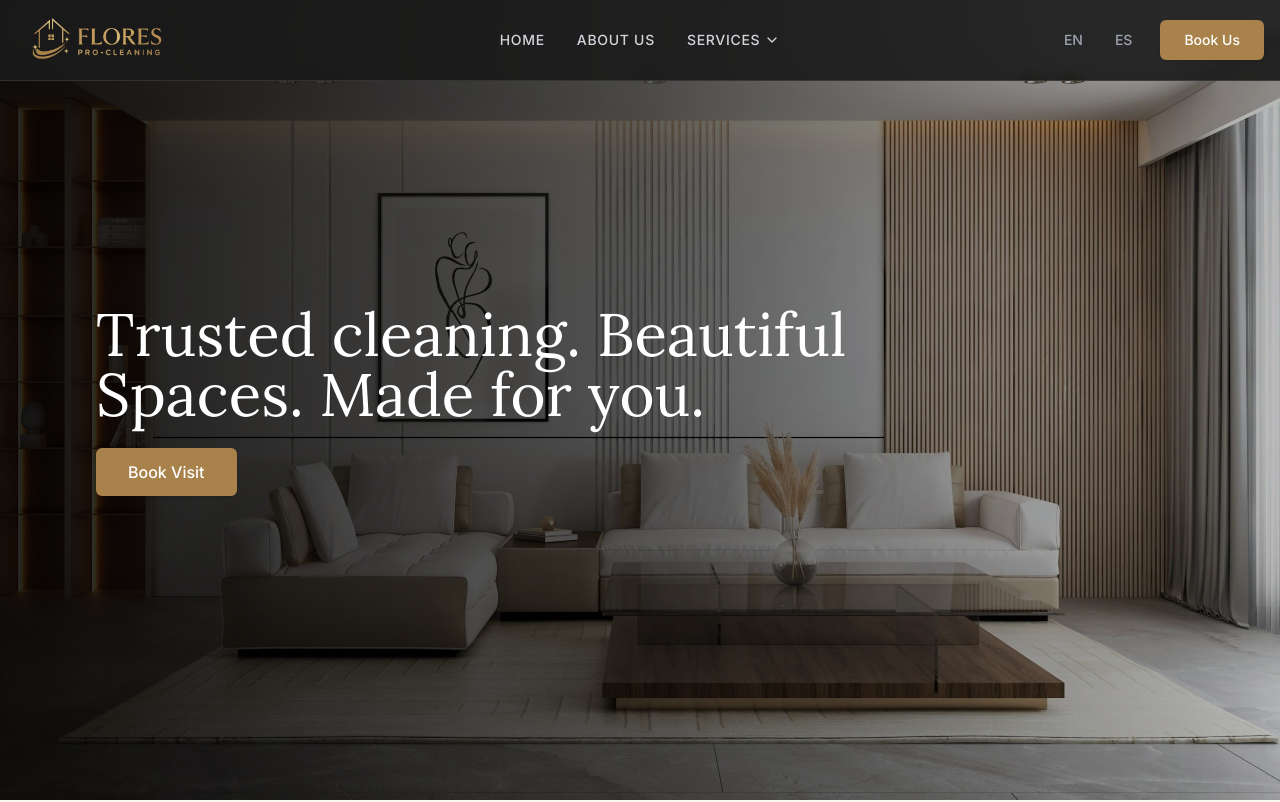
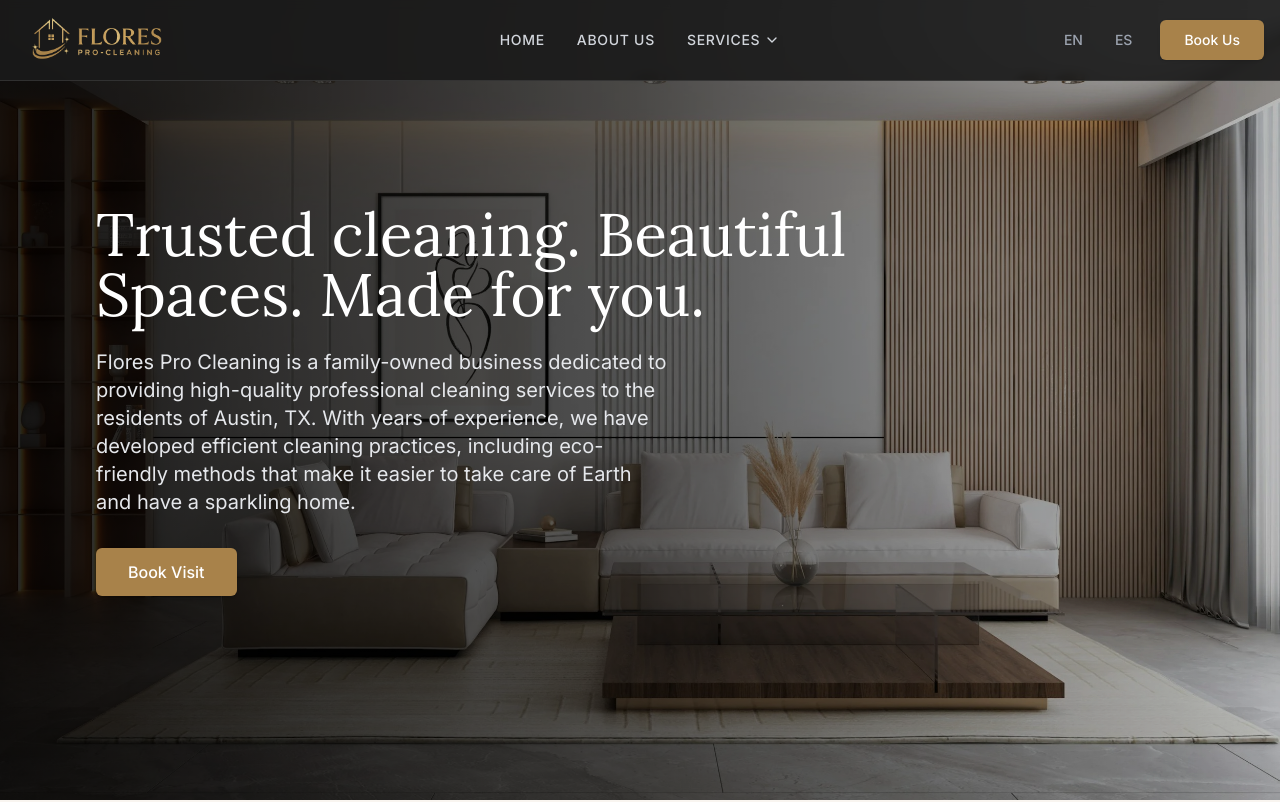
Before and after one commit to Arcanica11/Flores-Pro-Cleaning, a Next.js app: page / in a window 1280 px wide. Shown: the top 802 px of the page. Built offline with nearby package versions, Linux system fonts and the light colour scheme.

Commit message:
hero fix

```diff
--- a/src/app/page.tsx
+++ b/src/app/page.tsx
@@ -1,4 +1,4 @@
-// RUTA: src/app/[lang]/page.tsx (SOLO SE AÑADE LA PROP subtitle)
+// RUTA: src/app/[lang]/page.tsx (COMPLETO - PASAR 'lang' A HERO)
 
 import { getDictionary } from '@/lib/dictionary';
 import Hero from '@/components/sections/Hero';
@@ -7,19 +7,29 @@ import Process from '@/components/sections/Process';
 import FinalCTA from '@/components/sections/FinalCTA';
 import WhyUs from '@/components/sections/WhyUs';
 import ServicesSection from '@/components/sections/ServicesSection';
+import type { Locale } from '@/i18n.config'; // Importar Locale
 
-export default async function Home({ params: { lang } }: { params: { lang: 'es' | 'en' } }) {
+export default async function Home({ params: { lang } }: { params: { lang: Locale } }) { // Usar Locale
   const dict = await getDictionary(lang);
+
+  const heroData = dict?.hero;
+  const whyUsData = dict?.why_us;
+  const servicesSectionData = dict?.services_section;
+  const processData = dict?.process;
+  const testimonialData = dict?.testimonial;
+  const ctaData = dict?.cta;
 
   return (
     <main>
-      {/* FIX: Pasar el subtítulo al componente Hero */}
-      <Hero lang={lang} title={dict.hero.title} />
-      <WhyUs lang={lang} dictionary={dict.why_us} />
-      <ServicesSection lang={lang} dictionary={dict.services_section} />
-      <Process lang={lang} dictionary={dict.process} />
-      <Testimonial lang={lang} dictionary={dict.testimonial} />
-      <FinalCTA lang={lang} dictionary={dict.cta} />
+      {/* FIX: Pasar 'lang', 'title' y 'subtitle' */}
+      <Hero lang={lang} title={heroData?.title} subtitle={heroData?.subtitle} />
+
+      {/* Renderizar otras secciones de forma segura */}
+      {whyUsData && <WhyUs lang={lang} dictionary={whyUsData} />}
+      {servicesSectionData && <ServicesSection lang={lang} dictionary={servicesSectionData} />}
+      {processData && <Process lang={lang} dictionary={processData} />}
+      {testimonialData && <Testimonial lang={lang} dictionary={testimonialData} />}
+      {ctaData && <FinalCTA lang={lang} dictionary={ctaData} />}
     </main>
   );
 }
--- a/src/components/sections/Hero.tsx
+++ b/src/components/sections/Hero.tsx
@@ -1,17 +1,18 @@
-// RUTA: src/components/sections/Hero.tsx (RESTAURADO DISEÑO OSCURO + CORRECCIÓN CARGA)
+// RUTA: src/components/sections/Hero.tsx (COMPLETO - CORREGIDO PARA COINCIDIR CON page.tsx)
 'use client';
 
 import { motion, Variants } from 'framer-motion';
 import Image from 'next/image';
 import Link from 'next/link';
+import type { Locale } from '@/i18n.config'; // Asumimos que lang vendrá con page.tsx
 import { useEffect, useState } from 'react';
-import type { Locale } from '@/i18n.config'; // Asegúrate que esta ruta sea correcta
 
-// NOTE: Volver a la definición de props original
+// FIX: Las props deben coincidir con CÓMO las envía page.tsx
+// page.tsx envía: title, subtitle. También añadimos lang.
 type HeroProps = {
-  lang: Locale; // Añadir lang para el botón
+  lang: Locale;
   title: string | undefined;
-  subtitle?: string | undefined; // Hacerlos opcionales por si acaso
+  subtitle?: string | undefined;
 };
 
 // --- Animaciones ---
@@ -20,7 +21,7 @@ const containerVariants: Variants = {
     visible: {
         opacity: 1,
         transition: {
-            staggerChildren: 0.05, // Letra por letra
+            staggerChildren: 0.05,
             delayChildren: 0.2,
         },
     },
@@ -67,23 +68,23 @@ const buttonVariants: Variants = {
 // --- Fin Animaciones ---
 
 
+// FIX: Recibir lang, title, y subtitle directamente
 export default function Hero({ lang, title: initialTitle, subtitle: initialSubtitle }: HeroProps) {
-  // Estado local para manejar textos
+
+  // Estado local para manejar textos y evitar fallbacks visibles
   const [heroTitle, setHeroTitle] = useState(" ");
   const [heroSubtitle, setHeroSubtitle] = useState<string | undefined>(undefined);
 
   // Actualizar estado local cuando las props cambien
   useEffect(() => {
-    setHeroTitle(initialTitle ?? " ");
-    setHeroSubtitle(initialSubtitle);
+    setHeroTitle(initialTitle ?? " "); // Usar prop 'initialTitle'
+    setHeroSubtitle(initialSubtitle); // Usar prop 'initialSubtitle'
   }, [initialTitle, initialSubtitle]);
 
-  // Texto y enlace del botón
+  // Texto y enlace del botón (usa 'lang')
   const buttonText = lang === 'es' ? 'Agendar Visita' : 'Book Visit';
   const buttonLink = `/${lang}/agendar-visita`;
 
-  // Dividir título (usando estado local)
-  // FIX: Asegurarse que title sea string antes de split
   const words = typeof heroTitle === 'string' ? heroTitle.split(' ') : [];
 
   return (
@@ -94,7 +95,7 @@ export default function Hero({ lang, title: initialTitle, subtitle: initialSubti
         alt="Flores Pro-Cleaning Hero Background"
         fill
         priority
-        className="object-cover object-center z-0 brightness-75" // Imagen oscurecida
+        className="object-cover object-center z-0 brightness-75"
       />
 
       {/* Overlay con degradado oscuro */}
@@ -108,7 +109,7 @@ export default function Hero({ lang, title: initialTitle, subtitle: initialSubti
         {/* Título Animado */}
         <motion.h1
           key={heroTitle}
-          // FIX: Ajuste tamaños y eliminado whitespace-nowrap para mejor ajuste móvil
+          // FIX: Quitado whitespace-nowrap para ajuste en móvil
           className="text-4xl sm:text-5xl lg:text-6xl font-serif text-white mb-4 md:mb-6 leading-tight max-w-3xl min-h-[2em]"
           variants={containerVariants}
           initial="hidden"
@@ -116,8 +117,7 @@ export default function Hero({ lang, title: initialTitle, subtitle: initialSubti
           aria-label={heroTitle}
         >
           {words.map((word, i) => (
-            // FIX: Quitado whitespace-nowrap para permitir saltos de línea naturales
-            <span key={i} className="inline-block mr-3 lg:mr-4">
+            <span key={i} className="inline-block mr-3 lg:mr-4"> {/* Quitado whitespace-nowrap */}
               {word.split('').map((char, j) => (
                 <motion.span key={j} className="inline-block" variants={itemVariants}>
                   {char}
@@ -129,7 +129,6 @@ export default function Hero({ lang, title: initialTitle, subtitle: initialSubti
         </motion.h1>
 
         {/* Párrafo (Subtítulo) */}
-        {/* FIX: Renderizar usando estado local heroSubtitle */}
         {heroSubtitle && (
           <motion.p
             className="text-lg md:text-xl text-gray-200 mb-8 max-w-xl"
@@ -142,7 +141,6 @@ export default function Hero({ lang, title: initialTitle, subtitle: initialSubti
         )}
 
         {/* Botón CTA */}
-        {/* FIX: Asegurar que el botón se renderice */}
         <motion.div
           variants={buttonVariants}
           initial="hidden"
```
